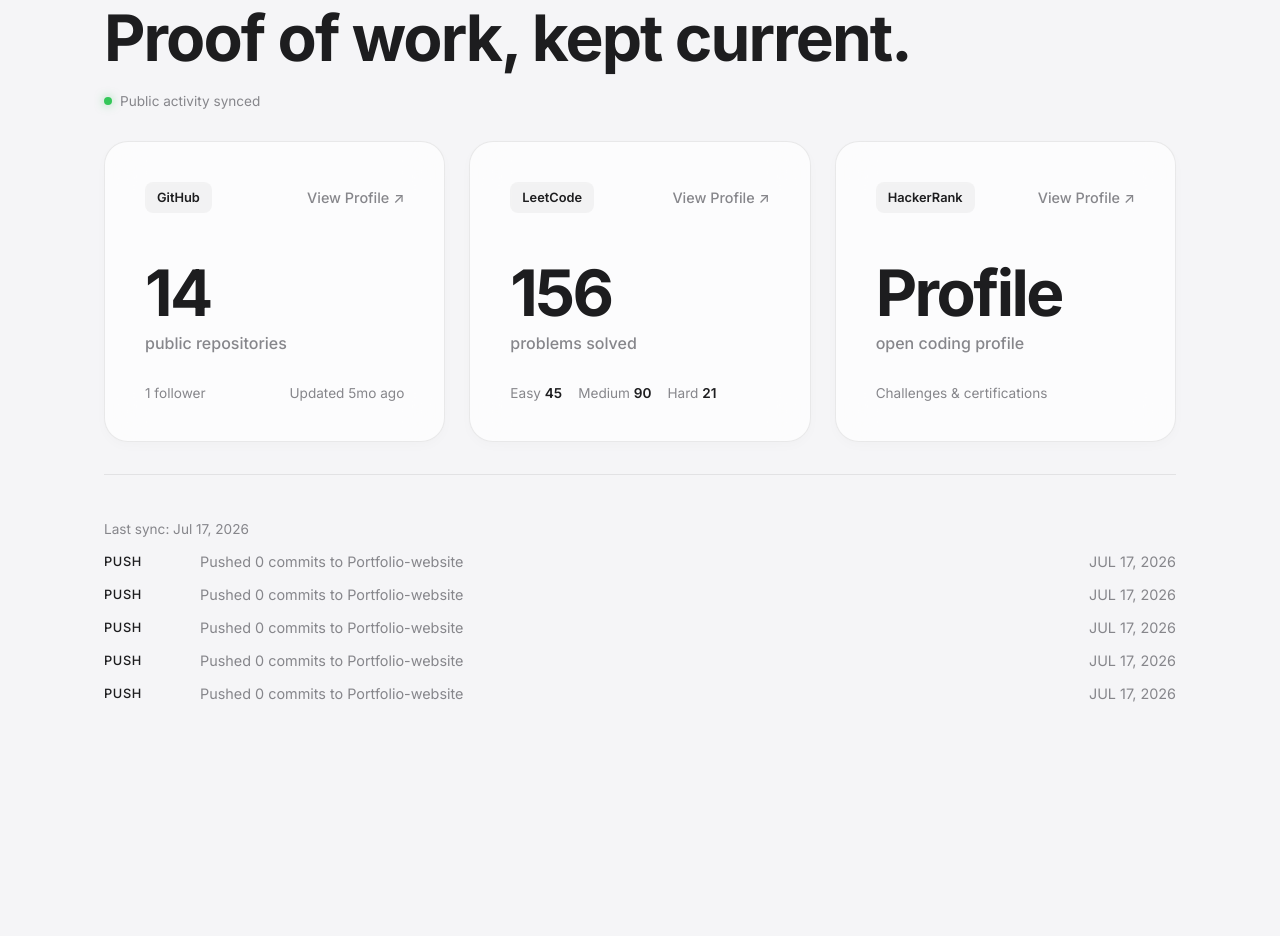
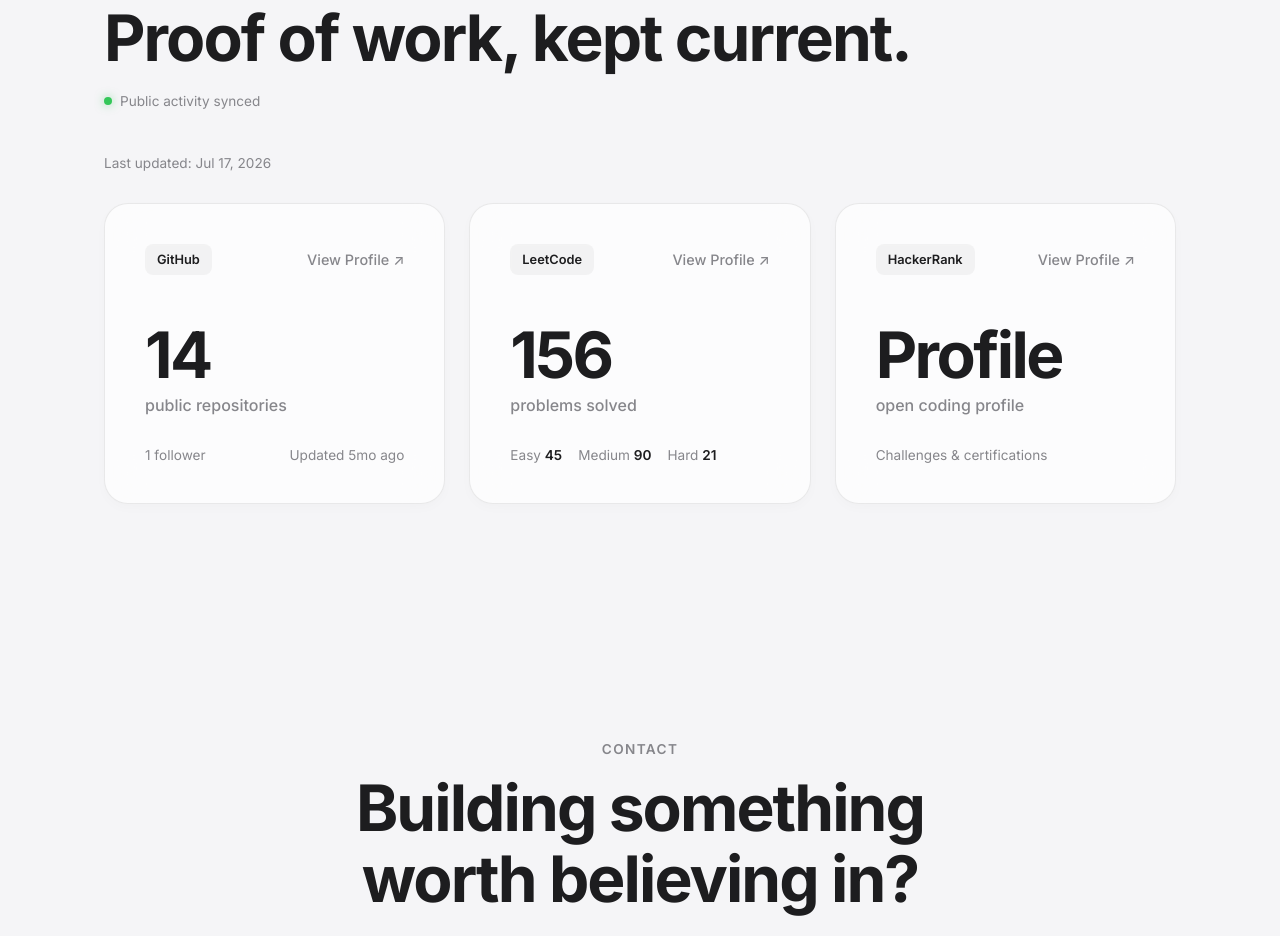
Before and after one commit to nishant-giri-j/Portfolio-website, a website: page index.html in a window 1280 px wide. Shown: the part 3498-4434 px from the top of the page. Drawn offline with Linux system fonts and the light colour scheme.

Commit message:
Change sync text to Last updated and remove event stream

```diff
--- a/app.js
+++ b/app.js
@@ -9,7 +9,6 @@ const selectors = {
   leetcodeHard: document.querySelector("#leetcode-hard"),
   hackerrankMain: document.querySelector("#hackerrank-main-stat"),
   hackerrankLabel: document.querySelector("#hackerrank-label"),
-  eventList: document.querySelector("#event-list"),
   syncStatus: document.querySelector("#sync-status"),
   activityUpdated: document.querySelector("#activity-updated"),
 };
@@ -29,21 +28,7 @@ function relativeTime(isoDate) {
   return `Updated ${Math.floor(seconds / size)}${suffix} ago`;
 }
 
-function renderEvents(events) {
-  if (!events?.length) return;
-  selectors.eventList.replaceChildren(...events.slice(0, 5).map((event) => {
-    const item = document.createElement("li");
-    const type = document.createElement("span");
-    const description = document.createElement("span");
-    const time = document.createElement("time");
-    type.className = "event-type";
-    type.textContent = event.type || "UPDATE";
-    description.textContent = event.description || "New public activity";
-    time.textContent = event.createdAt ? formatter.format(new Date(event.createdAt)).toUpperCase() : "RECENT";
-    item.append(type, description, time);
-    return item;
-  }));
-}
+
 
 function renderProjects(repos) {
   const grid = document.querySelector("#projects-grid");
@@ -129,12 +114,12 @@ function applyActivity(data) {
   setText(selectors.leetcodeHard, leetcode.hard);
   setText(selectors.hackerrankMain, hackerrank.primaryStat);
   setText(selectors.hackerrankLabel, hackerrank.label);
-  renderEvents(github.recentEvents);
+
   if (github.repositories) {
     renderProjects(github.repositories);
   }
 
-  const updated = data.updatedAt ? `Last sync: ${formatter.format(new Date(data.updatedAt))}` : "Awaiting first sync";
+  const updated = data.updatedAt ? `Last updated: ${formatter.format(new Date(data.updatedAt))}` : "Awaiting first sync";
   setText(selectors.activityUpdated, updated);
   setText(selectors.syncStatus, data.updatedAt ? "Public activity synced" : "Syncing public activity");
 }
--- a/index.html
+++ b/index.html
@@ -136,6 +136,7 @@
           <div class="live-status">
             <span class="status-dot"></span><span id="sync-status">Syncing public activity</span>
           </div>
+          <p style="color: var(--text-secondary); font-size: 0.85rem; margin-bottom: 2rem;" id="activity-updated">Last updated</p>
         </div>
 
         <div class="activity-grid">
@@ -182,16 +183,6 @@
           </article>
         </div>
 
-        <div class="event-stream reveal">
-          <p style="color: var(--text-secondary); font-size: 0.85rem; margin-bottom: 1rem;" id="activity-updated">Updated from public sources</p>
-          <ul id="event-list">
-            <li>
-              <span class="event-type">SYSTEM</span>
-              <span>Portfolio activity data will appear after the first sync.</span>
-              <time>NOW</time>
-            </li>
-          </ul>
-        </div>
       </section>
 
       <section class="contact section-shell">
--- a/styles.css
+++ b/styles.css
@@ -277,11 +277,6 @@ h2 {
 .live-status { display: inline-flex; align-items: center; gap: 0.5rem; font-size: 0.85rem; color: var(--text-secondary); margin-bottom: 2rem; }
 .status-dot { width: 8px; height: 8px; border-radius: 50%; background: #34c759; box-shadow: 0 0 10px rgba(52,199,89,0.5); }
 
-.event-stream { margin-top: 2rem; border-top: 1px solid var(--surface-border); padding-top: 2rem; }
-.event-stream ul { list-style: none; padding: 0; margin: 0; display: flex; flex-direction: column; gap: 1rem; }
-.event-stream li { display: grid; grid-template-columns: 80px 1fr auto; gap: 1rem; font-size: 0.9rem; color: var(--text-secondary); align-items: center; }
-.event-type { color: var(--text-primary); font-weight: 500; font-size: 0.8rem; letter-spacing: 0.05em; text-transform: uppercase; }
-
 /* Contact Section */
 .contact { text-align: center; }
 .contact-email {
@@ -307,7 +302,5 @@ h2 {
   .site-header nav { display: none; }
   .activity-grid, .project-grid { grid-template-columns: 1fr; }
   .contact-footer { flex-direction: column; gap: 1rem; text-align: center; }
-  .event-stream li { grid-template-columns: 1fr; gap: 0.25rem; }
-  .event-stream time { text-align: left; }
   .carousel-btn { display: none; }
 }
```
